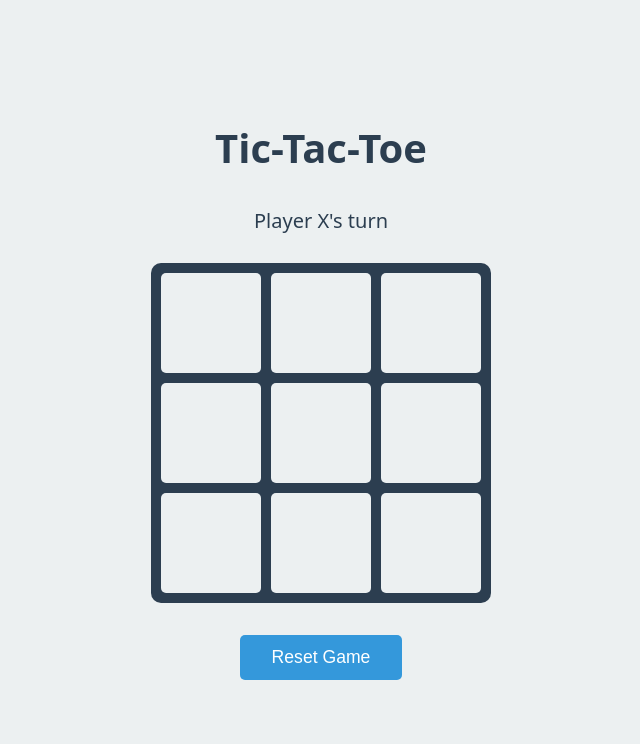
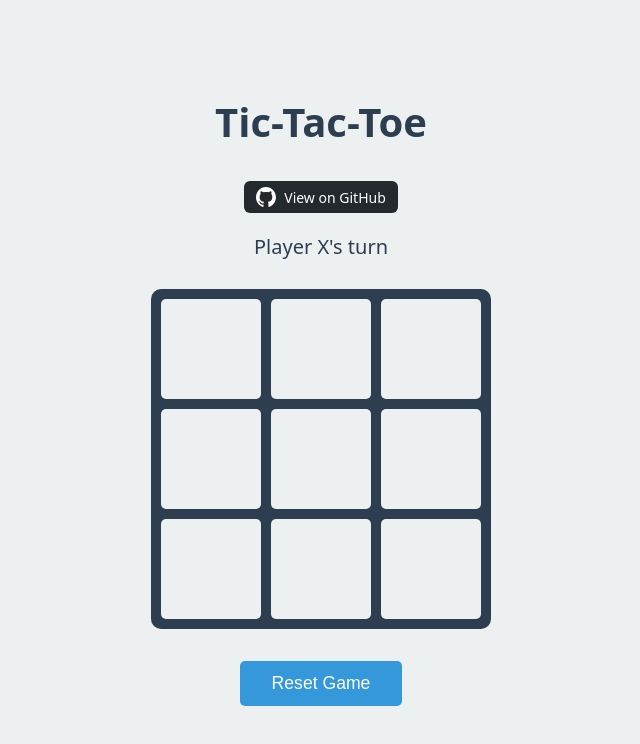
Before and after one commit to DJPretorius/tic-tac-toe, a website built with Vite: page index.html in a window 1280 px wide. Shown: the whole page, without its empty margins (319-959 px from the left). Built offline with nearby package versions, Linux system fonts and the light colour scheme.

Commit message:
Add github link

```diff
--- a/index.html
+++ b/index.html
@@ -9,6 +9,12 @@
   <body>
     <div class="container">
       <h1>Tic-Tac-Toe</h1>
+      <div style="text-align: center;">
+        <a href="https://github.com/DJPretorius/tic-tac-toe" target="_blank" rel="noopener noreferrer" class="github-badge">
+          <img src="/github-mark.svg" alt="GitHub" />
+          View on GitHub
+        </a>
+      </div>
       <div class="game-status" id="gameStatus">Player X's turn</div>
       <div class="game-board" id="gameBoard">
         <div class="cell" data-cell></div>
--- a/src/styles/main.css
+++ b/src/styles/main.css
@@ -174,3 +174,26 @@ h1 {
     font-size: 1rem;
   }
 }
+
+.github-badge {
+  display: inline-flex;
+  align-items: center;
+  background: #24292e;
+  color: white;
+  text-decoration: none;
+  border-radius: 6px;
+  padding: 6px 12px;
+  font-size: 14px;
+  transition: background-color 0.2s;
+  margin: 0 auto 20px;
+}
+
+.github-badge:hover {
+  background: #2f363d;
+}
+
+.github-badge img {
+  width: 20px;
+  height: 20px;
+  margin-right: 8px;
+}
```
Also changed, not shown: public/github-mark.svg (added).
